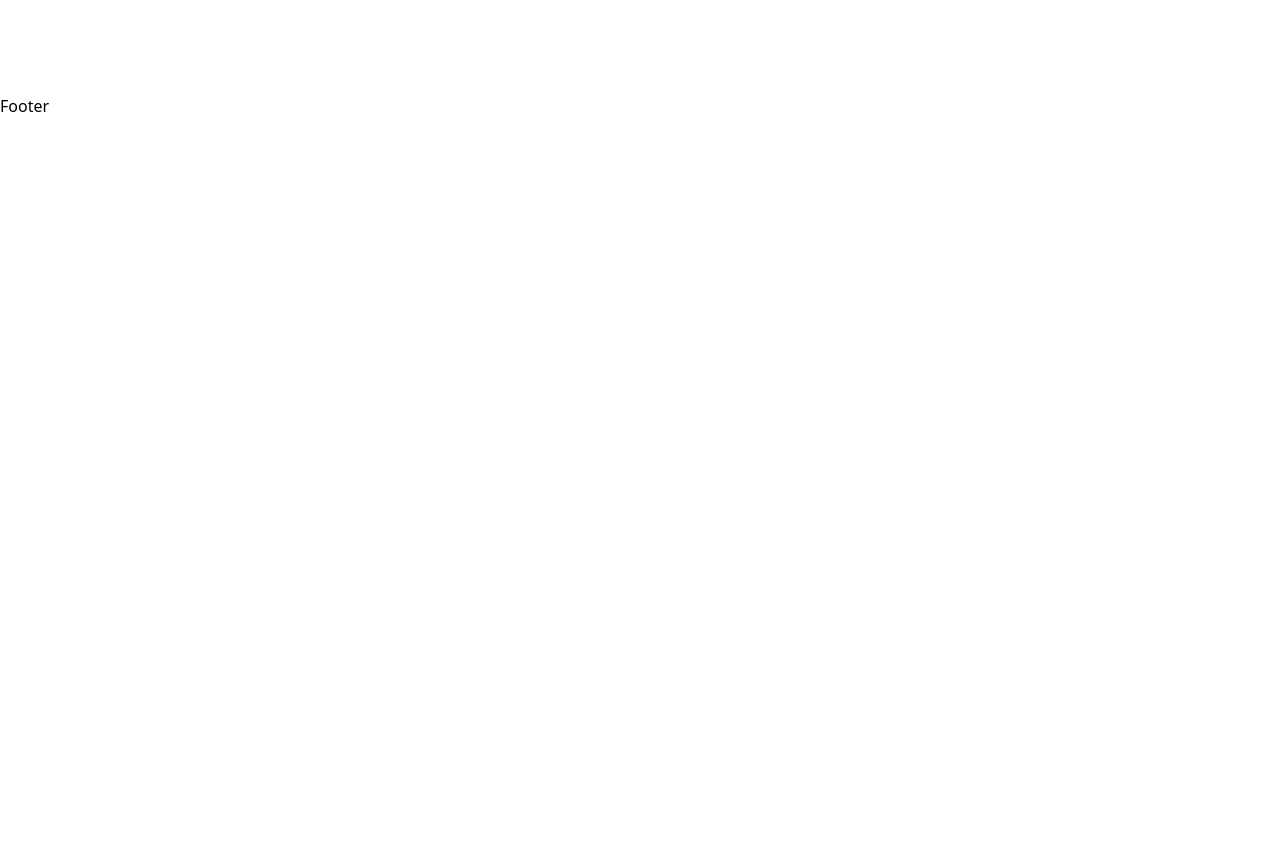
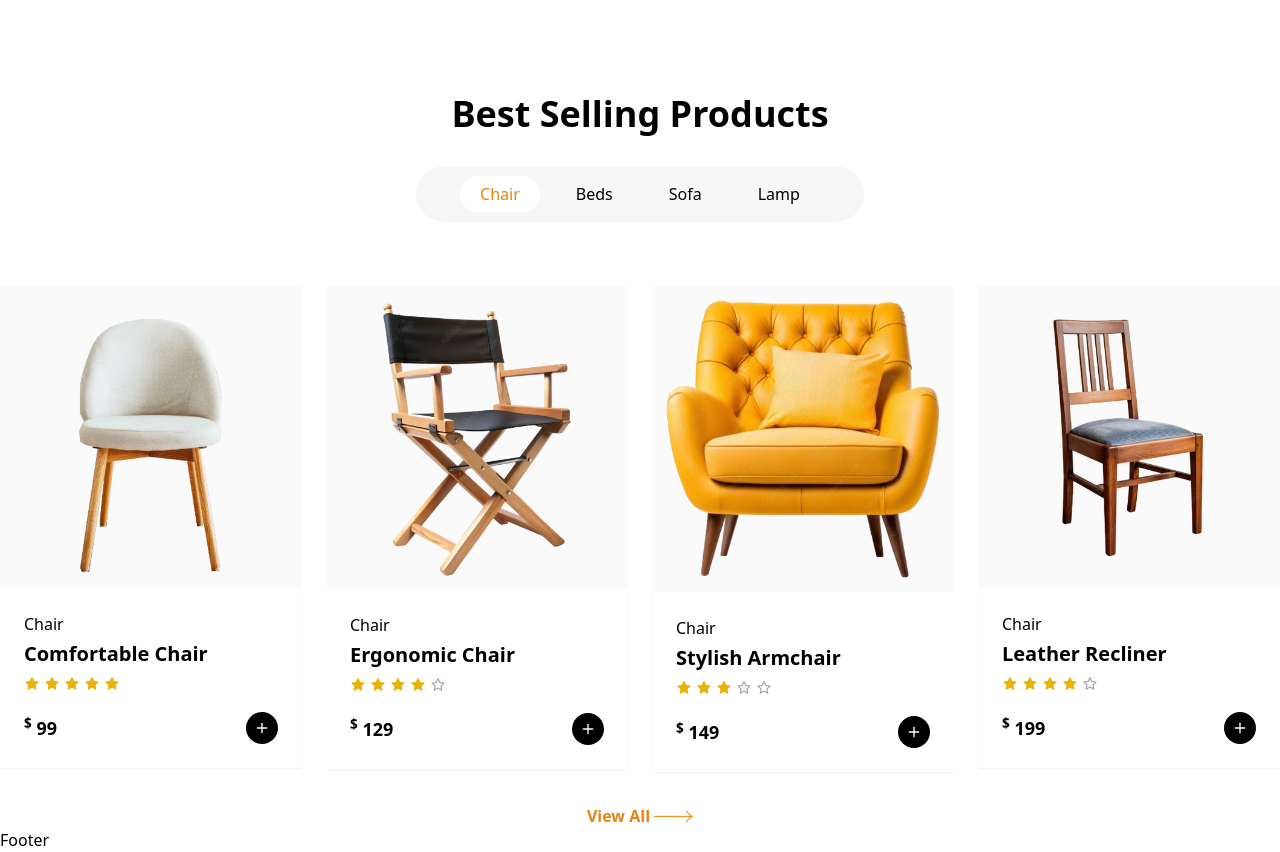
Before and after one commit to mhmasum1/furniture-landing-page-react-js, a React (Vite) app: page / in a window 1280 px wide. Shown: the part 1058-1910 px from the top of the page. Before the commit the page ends 1176 px from the top, so only its background shows below. Built offline with nearby package versions, Linux system fonts and the light colour scheme.

Commit message:
Added Furniture and Shop Categoris products filtering and view all functionalities section

```diff
--- a/src/components/Navbar.jsx
+++ b/src/components/Navbar.jsx
@@ -61,7 +61,7 @@
         <header className={`fixed top-0 left-0 right-0 z-50 transition duration-300 ease-in-out ${isScorolled ? "bg-white shadow-md" : "bg-transparent text-white"}`}>
             <nav className=' max-w-screen-2xl container mx-auto flex justify-between  items-center py-6 px-4' >
                 {/* logo */}
-                <Link to='/' className='font-bold'>Logo</Link>
+                <Link to='/' className='font-bold'>Ammar</Link>
 
 
                 {/* hamburger menu for mobile */}
--- /dev/null
+++ b/src/components/Rating.jsx
@@ -0,0 +1,18 @@
+import React from 'react'
+import { AiFillStar, AiOutlineStar } from "react-icons/ai";
+
+const Rating = ({ rating }) => {
+    const totalStars = 5;
+    return (
+        <div className='flex space-x-1'>
+            {
+                Array.from({ length: totalStars }, (_, index) => {
+                    const starIndex = index + 1;
+                    return starIndex <= rating ? (<AiFillStar key={index} className='text-yellow-500' />) : (<AiOutlineStar key={index} className='text-gray-400' />)
+                })
+            }
+        </div>
+    )
+}
+
+export default Rating
--- a/src/pages/home/Home.jsx
+++ b/src/pages/home/Home.jsx
@@ -1,6 +1,7 @@
 import React from 'react'
 import Hero from './Hero'
 import WhyChoosingUs from './WhyChoosingUs'
+import Products from '../shop/Products'
 
 
 const Home = () => {
@@ -8,6 +9,7 @@
         <>
             <Hero></Hero>
             <WhyChoosingUs></WhyChoosingUs>
+            <Products headline="Best Selling Products"></Products>
 
         </>
     )
--- /dev/null
+++ b/src/pages/shop/ProductCart.jsx
@@ -0,0 +1,29 @@
+import React from 'react'
+import { getImgUrl } from '../../utils/getImageURL'
+import Rating from '../../components/Rating'
+import { FiPlus } from "react-icons/fi";
+
+const ProductCart = ({ product }) => {
+    return (
+        <div>
+            <div className='bg-[#FAFAFA]'>
+                <img src={getImgUrl(`${product.imageUrl}`)} alt="" />
+
+            </div>
+            <div className='p-6 bg-white dark:bg-black shadow-sm'>
+                <h4 className='text-base mb-1'>{product.category}</h4>
+                <h3 className='font-semibold text-xl mb-2'>{product.name}</h3>
+                <Rating rating={product.rating}></Rating>
+                <div className=' mt-5 flex justify-between
+                 items-center'>
+                    <p className=' text-black dark:text-white font-bold text-lg'>
+                        <sup>$</sup> <span>{product.price}</span>
+                    </p>
+                    <button className=' bg-black hover:bg-black/65 text-white p-2 rounded-full'><FiPlus /></button>
+                </div>
+            </div>
+        </div>
+    )
+}
+
+export default ProductCart
--- /dev/null
+++ b/src/pages/shop/Products.jsx
@@ -0,0 +1,60 @@
+import React, { useState } from 'react'
+import { products } from '../../utils/products'
+import ProductCart from './ProductCart';
+import ButtonIcon from '../../assets/button-icon.png'
+
+const Products = ({ headline }) => {
+    const catagories = ['Chair', 'Beds', 'Sofa', 'Lamp'];
+    const [selectedCatagory, setSelectedCatagory] = useState("Chair");
+    const [visibleProducts, setvisibleProducts] = useState(4);
+    const filteredProducts = products.filter((product) => product.category === selectedCatagory)
+
+    const loadMoreProducts = () => {
+        setvisibleProducts((prev) => prev + 4)
+    }
+    return (
+        <div>
+            <div className='max-w-screen-2xl container mx-auto'>
+                <h1 className='text-4xl font-bold text-center my-8'>{headline}</h1>
+
+
+                {/* Category tabs */}
+
+                <div className='bg-[#F7F7F7] max-w-md mx-auto sm:rounded-full md:p-2.5 py-5 mb-16'>
+                    <div className=' flex flex-col sm:flex-row items-center md:jus justify-center gap-4'>
+                        {
+                            catagories.map((catagory) => (
+                                <button onClick={() => {
+                                    setSelectedCatagory(catagory);
+                                    setvisibleProducts(4);
+                                }} className={`py-1.5 sm:px-5 px-8 rounded-full hover:bg-primary hover:text-white transition-colors ${selectedCatagory === catagory ? 'bg-white text-primary' : 'text-black'}`} key={catagory}>{catagory}</button>
+                            ))
+                        }
+                    </div>
+                </div>
+                {/* Products Grid */}
+                <div className=' grid grid-cols-1 sm:grid-cols-2 md:grid-cols-4 gap-6'>
+                    {
+                        filteredProducts.slice(0, visibleProducts).map((product, index) => (
+                            <ProductCart key={index} product={product}></ProductCart>
+                        ))
+                    }
+                </div>
+                {/* load More Products */}
+                {
+                    visibleProducts < filteredProducts.length && (
+                        <div className=' flex justify-center items-center mt-8'>
+                            <button onClick={loadMoreProducts} className='text-base font-semibold text-primary flex items-center gap-1'>
+                                View All
+                                <img src={ButtonIcon} alt="" />
+                            </button>
+                        </div>
+                    )
+                }
+
+            </div>
+        </div>
+    )
+}
+
+export default Products
--- a/src/pages/shop/Shop.jsx
+++ b/src/pages/shop/Shop.jsx
@@ -1,8 +1,19 @@
 import React from 'react'
+import bannerImg from "../../assets/banner.png"
+import Products from './Products'
 
 const Shop = () => {
     return (
-        <div>Shop</div>
+        <section className='min-h-screen'>
+            {/* Banner */}
+            <div className='w-full h-[400px] bg-cover bg-center flex items-center justify-center text-white' style={{ backgroundImage: `url(${bannerImg})` }}>
+                <h1 className=' text-4xl font-bold '>Shop Our Products</h1>
+            </div>
+            <Products headline="What's Your Choice"></Products>
+        </section>
+
+
+
     )
 }
 
--- /dev/null
+++ b/src/utils/getImageURL.js
@@ -0,0 +1,4 @@
+function getImgUrl(name) {
+    return new URL(`../assets/products/${name}`, import.meta.url).href
+}
+export { getImgUrl }
--- /dev/null
+++ b/src/utils/products.js
@@ -0,0 +1,170 @@
+
+export const products = [
+    // Chairs
+    {
+        id: 1,
+        name: "Comfortable Chair",
+        category: "Chair",
+        price: 99,
+        imageUrl: "chair-1.png",
+        rating: 5,
+    },
+    {
+        id: 2,
+        name: "Ergonomic Chair",
+        category: "Chair",
+        price: 129,
+        imageUrl: "chair-2.png",
+        rating: 4,
+    },
+    {
+        id: 3,
+        name: "Stylish Armchair",
+        category: "Chair",
+        price: 149,
+        imageUrl: "chair-3.png",
+        rating: 3,
+    },
+    {
+        id: 4,
+        name: "Leather Recliner",
+        category: "Chair",
+        price: 199,
+        imageUrl: "chair-4.png",
+        rating: 4,
+    },
+    {
+        id: 5,
+        name: "Minimalist Chair",
+        category: "Chair",
+        price: 89,
+        imageUrl: "chair-5.png",
+        rating: 4.5,
+    },
+
+    // Beds
+    {
+        id: 6,
+        name: "King Size Bed",
+        category: "Beds",
+        price: 299,
+        imageUrl: "beds-1.png",
+        rating: 5,
+    },
+    {
+        id: 7,
+        name: "Queen Size Bed",
+        category: "Beds",
+        price: 249,
+        imageUrl: "beds-2.png",
+        rating: 5,
+    },
+    {
+        id: 8,
+        name: "Modern Bed Frame",
+        category: "Beds",
+        price: 399,
+        imageUrl: "beds-3.png",
+        rating: 3,
+    },
+    {
+        id: 9,
+        name: "Platform Bed",
+        category: "Beds",
+        price: 349,
+        imageUrl: "beds-4.png",
+        rating: 2,
+    },
+    {
+        id: 10,
+        name: "Sleigh Bed",
+        category: "Beds",
+        price: 459,
+        imageUrl: "beds-5.png",
+        rating: 5,
+    },
+
+    // Sofas
+    {
+        id: 11,
+        name: "Luxury Sofa",
+        category: "Sofa",
+        price: 499,
+        imageUrl: "sofa-1.png",
+        rating: 4,
+    },
+    {
+        id: 12,
+        name: "Compact Sofa",
+        category: "Sofa",
+        price: 399,
+        imageUrl: "sofa-2.png",
+        rating: 5,
+    },
+    {
+        id: 13,
+        name: "L-shaped Sofa",
+        category: "Sofa",
+        price: 699,
+        imageUrl: "sofa-3.png",
+        rating: 4,
+    },
+    {
+        id: 14,
+        name: "Sofa with Chaise",
+        category: "Sofa",
+        price: 549,
+        imageUrl: "sofa-4.png",
+        rating: 5,
+    },
+    {
+        id: 15,
+        name: "Sectional Sofa",
+        category: "Sofa",
+        price: 799,
+        imageUrl: "sofa-5.png",
+        rating: 3.6,
+    },
+
+    // Lamps
+    {
+        id: 16,
+        name: "Modern Lamp",
+        category: "Lamp",
+        price: 49,
+        imageUrl: "lamp-1.png",
+        rating: 5,
+    },
+    {
+        id: 17,
+        name: "Classic Lamp",
+        category: "Lamp",
+        price: 59,
+        imageUrl: "lamp-2.png",
+        rating: 4,
+    },
+    {
+        id: 18,
+        name: "Wooden Table Lamp",
+        category: "Lamp",
+        price: 69,
+        imageUrl: "lamp-3.png",
+        rating: 3,
+    },
+    {
+        id: 19,
+        name: "Industrial Floor Lamp",
+        category: "Lamp",
+        price: 89,
+        imageUrl: "lamp-4.png",
+        rating: 5,
+    },
+    {
+        id: 20,
+        name: "Vintage Desk Lamp",
+        category: "Lamp",
+        price: 79,
+        imageUrl: "lamp-6.png",
+        rating: 4,
+    },
+];
```
